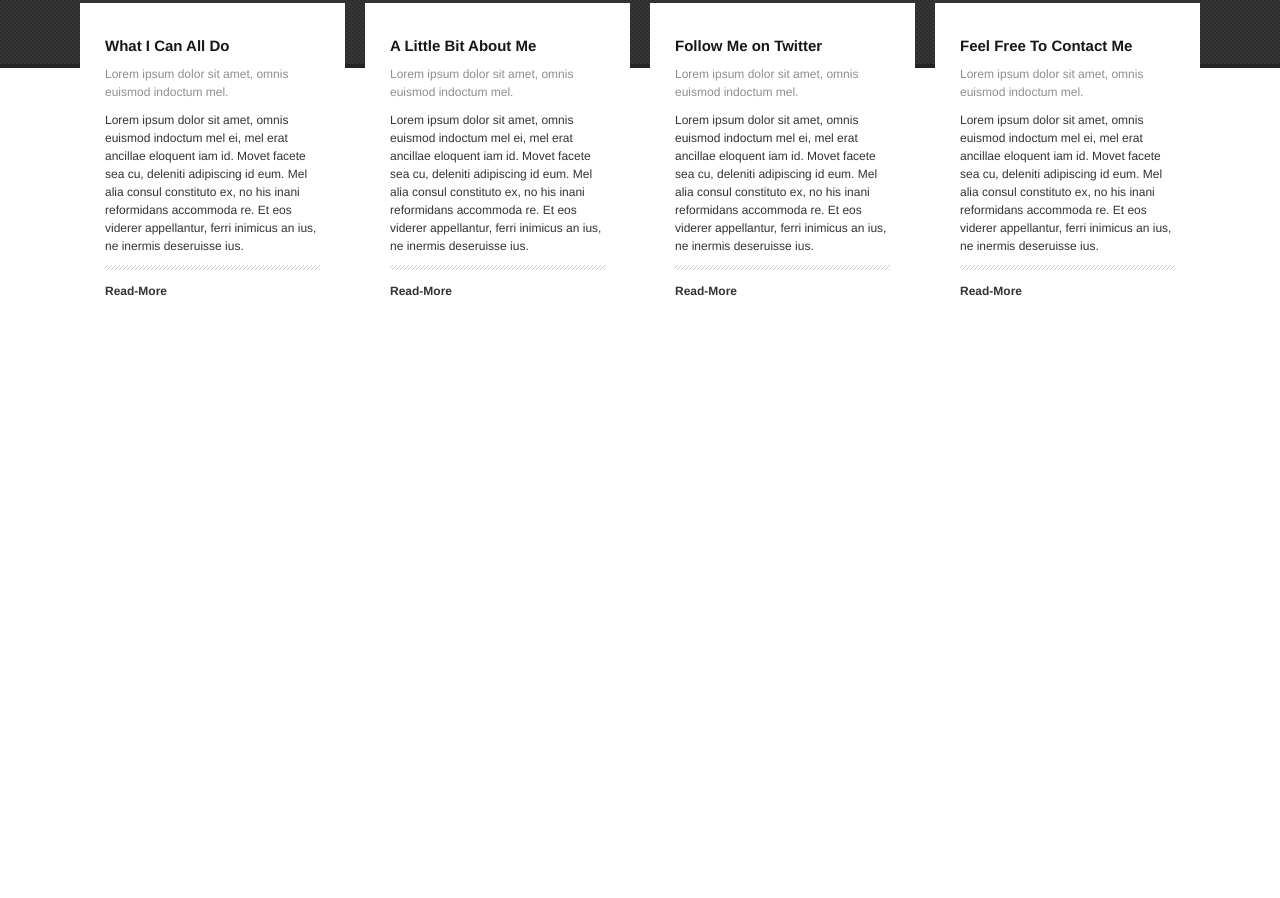
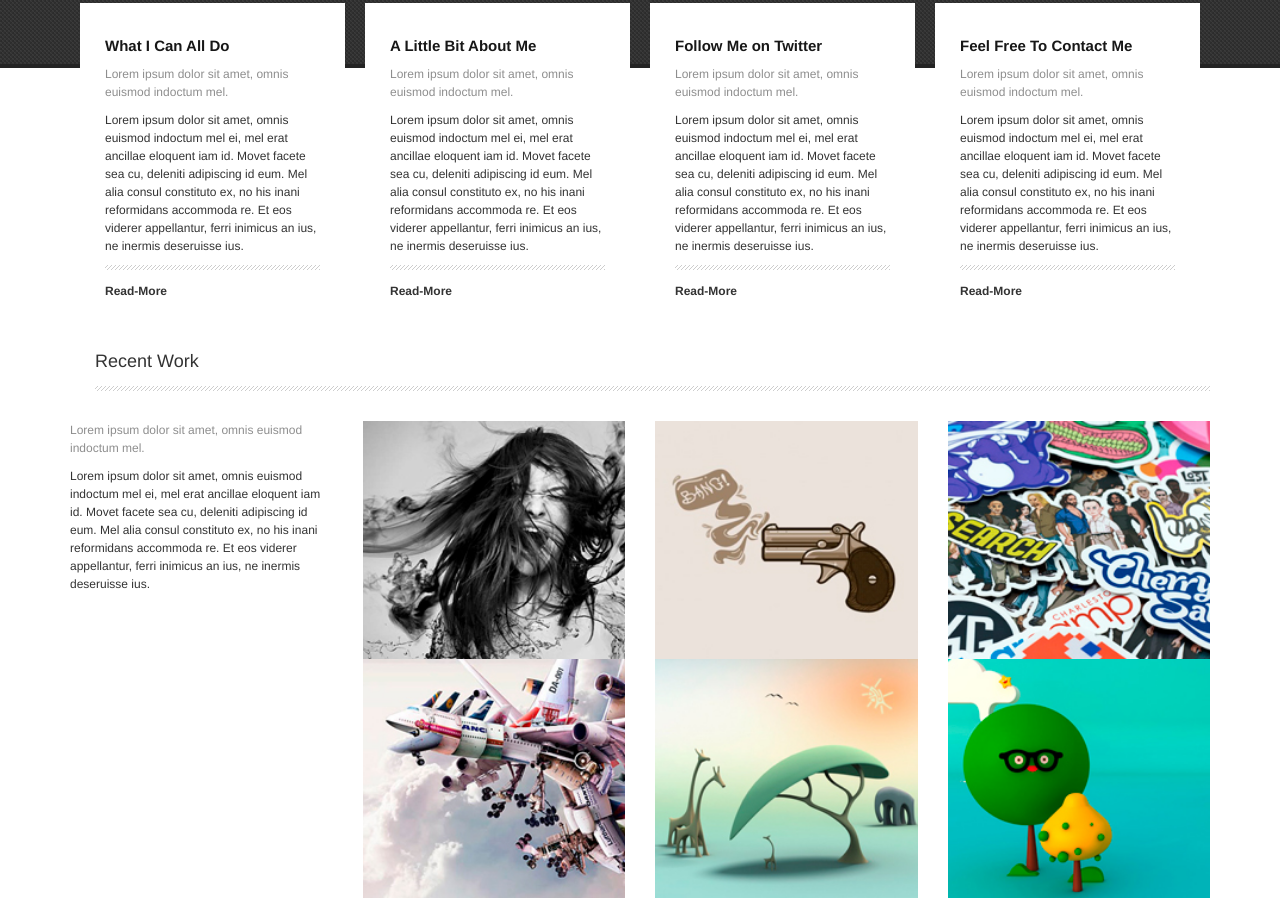
Before and after one commit to pelyuh/template-portfolio, a plain HTML site: page index.html in a window 1280 px wide. Shown: the part 550-1448 px from the top of the page. Before the commit the page ends 892 px from the top, so only its background shows below. Drawn offline with nearby package versions, Linux system fonts and the light colour scheme.

Commit message:
middle-white-block part 2

```diff
--- a/css/main.css
+++ b/css/main.css
@@ -160,5 +160,16 @@ input, button{
 .read-more:hover{
 	background: url(../img/divider.png) repeat-x 0 100% #777;
 	color: #fff;
-	transition: 1.5s background;
+	transition: 1.5s all;
 }
+
+.w100{
+	width: 100%;
+}
+
+.title-recent{
+	margin-left: 25px;
+	padding-bottom: 19px;
+	margin-bottom: 30px;
+	background: url(../img/divider.png) repeat-x 0 100%;
+}
--- a/index.html
+++ b/index.html
@@ -125,6 +125,45 @@
   					<a href="" class="read-more">read-more</a>
   				</div>
   			</div>
+  			<h4 class="title-recent">Recent Work</h4>
+  			<div class="row">
+  				<div class="col-md-3">
+  					<p class="grey">Lorem ipsum dolor sit amet, omnis euismod indoctum mel.</p>
+  					<p>Lorem ipsum dolor sit amet, omnis euismod indoctum mel ei, mel erat ancillae eloquent iam id. Movet facete sea cu, deleniti adipiscing id eum. Mel alia consul constituto ex, no his inani reformidans accommoda re. Et eos viderer appellantur, ferri inimicus an ius, ne inermis deseruisse ius.</p>
+  				</div>
+  				<div class="col-md-3">
+  					<a href="#">
+  						<img class="w100" src="img/img-1.jpg" alt="image">
+  					</a>
+  				</div>
+  				<div class="col-md-3">
+  					<a href="#">
+  						<img class="w100" src="img/img-2.jpg" alt="image">
+  					</a>
+  				</div>
+  				<div class="col-md-3">
+  					<a href="#">
+  						<img class="w100" src="img/img-3.jpg" alt="image">
+  					</a>
+  				</div>
+  			</div>
+  			<div class="row">
+  				<div class="col-md-3 col-md-offset-3">
+  					<a href="#">
+  						<img class="w100" src="img/img-4.jpg" alt="image">
+  					</a>
+  				</div>
+  				<div class="col-md-3">
+  					<a href="#">
+  						<img class="w100" src="img/img-5.jpg" alt="image">
+  					</a>
+  				</div>
+  				<div class="col-md-3">
+  					<a href="#">
+  						<img class="w100" src="img/img-6.jpg" alt="image">
+  					</a>
+  				</div>
+  			</div>
   		</div>
 
   	</div>
```
Also changed, not shown: img/img-1.jpg (added), img/img-2.jpg (added), img/img-3.jpg (added), img/img-4.jpg (added), img/img-5.jpg (added), img/img-6.jpg (added).
